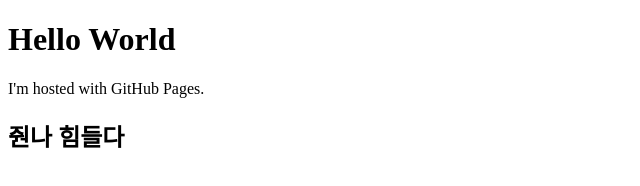
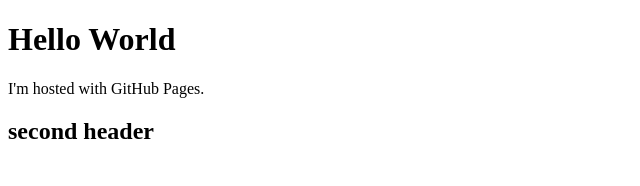
Before and after one commit to lejuho/lejuho.github.io, a plain HTML site: page index.html in a window 1280 px wide. Shown: the whole page, without its empty margins (0-640 px from the left). Drawn offline with Linux system fonts and the light colour scheme.

Commit message:
Update index.html

```diff
--- a/index.html
+++ b/index.html
@@ -3,6 +3,6 @@
 <body>
 <h1>Hello World</h1>
 <p>I'm hosted with GitHub Pages.</p>
-<h2>줜나 힘들다</h2>
+<h2>second header</h2>
 </body>
 </html>
```
